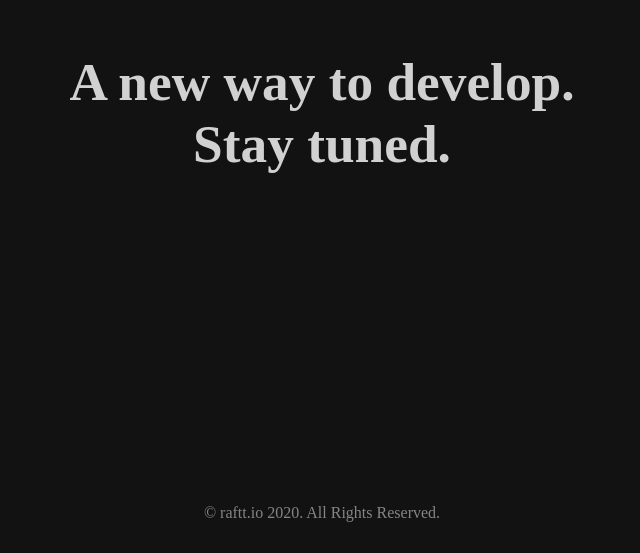
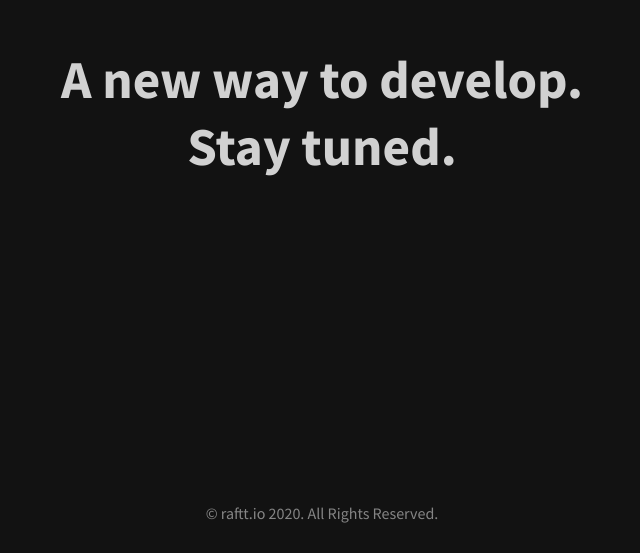
Before and after one commit to rafttio/rafttio.github.io, a plain HTML site: page index.html in a window 1280 px wide. Shown: the part 255-808 px from the top of the page, without its empty margins (318-958 px from the left). Drawn offline with Linux system fonts and the light colour scheme.

Commit message:
Change font

```diff
--- a/index.html
+++ b/index.html
@@ -4,6 +4,7 @@
   <meta charset="utf-8">
   <meta name="viewport" content="width=device-width, initial-scale=1, shrink-to-fit=no">
   <title>raftt.io</title>
+  <link rel="stylesheet" href="https://fonts.googleapis.com/css2?family=Source+Sans+Pro:wght@400;700">
   <style>
       html, body {
         height: 100%;
@@ -21,18 +22,21 @@
         height: 90%;
         color: #d1d1d1;
         font-size: 40pt;
+        font-family: 'Source Sans Pro',sans-serif;
       }
 
       footer {
         height: 10%;
         color: #858585;
+        font-family: 'Source Sans Pro',sans-serif;
+        font-weight: normal;
       }
     </style>
 </head>
 <body style="background-color: #121212;">
   <h1 class="content center">A new way to develop.<br/>Stay tuned.</h1>
 
-  <footer class="footer center">
+  <footer class="center">
     <p>&copy; raftt.io 2020. All Rights Reserved.</p>
   </footer>
 </body>
```
Lines whose indentation alone changed are shown as unchanged.
